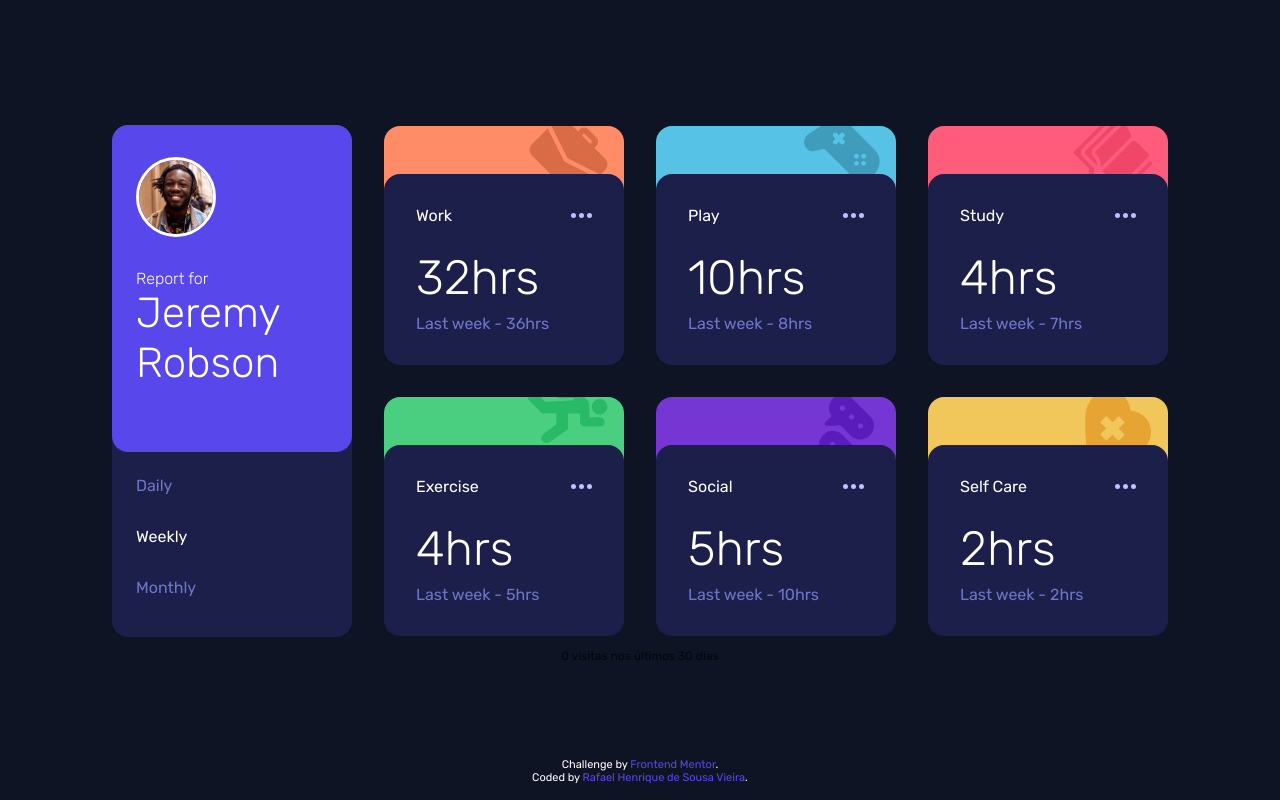
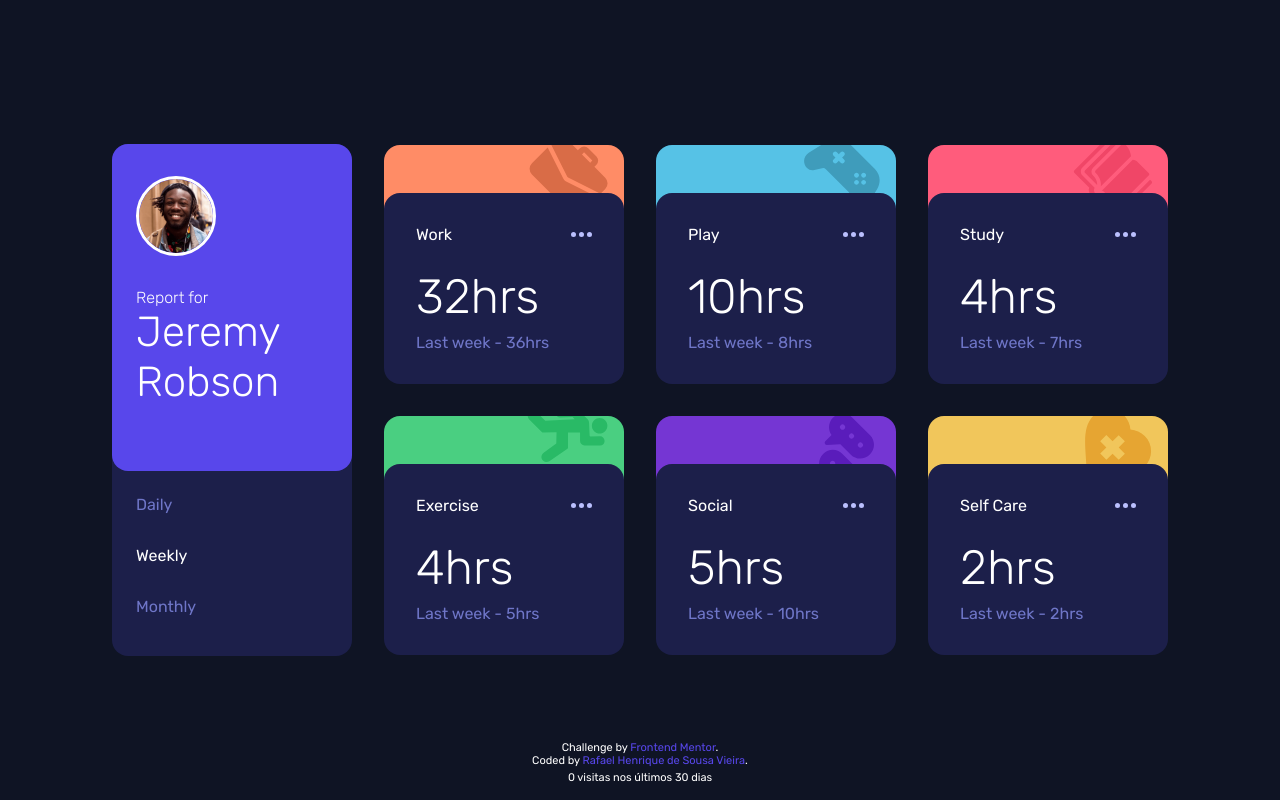
Before and after one commit to RafaelHDSV/Time-tracking-dashboard, a plain HTML site: page index.html in a window 1280 px wide. Drawn offline with Linux system fonts and the light colour scheme.

Commit message:
Align visit counter with footer credits size, color, and placement.

```diff
--- a/index.html
+++ b/index.html
@@ -138,12 +138,13 @@
   <footer class="attribution">
     <p>Challenge by <a href="https://www.frontendmentor.io?ref=challenge" target="_blank">Frontend Mentor</a>.</p>
     <p>Coded by <a href="https://github.com/RafaelHDSV" target="_blank">Rafael Henrique de Sousa Vieira</a>.</p>
+    <p id="va-visits" aria-live="polite" hidden style="margin:0.25rem 0 0;padding:0"></p>
   </footer>
 
   <script src="script.js"></script>
     <script type="module" src="js/analytics.js"></script>
 <script data-name="BMC-Widget" data-cfasync="false" src="https://cdnjs.buymeacoffee.com/1.0.0/widget.prod.min.js" data-id="vieira" data-description="Support me on Buy me a coffee!" data-message="" data-color="#FF8B64" data-position="Right" data-x_margin="18" data-y_margin="18"></script>
-    <p id="va-visits" aria-live="polite" hidden style="margin:0;padding:0.75rem 1rem;text-align:center;font-size:0.75rem;opacity:0.7"></p>
+
     <script type="module" src="js/visit-count.js"></script>
 </body>
 
--- a/style.css
+++ b/style.css
@@ -275,3 +275,15 @@ footer a:hover {
         width: 100vw;
     }
 }
+
+/* board22 visit-count */
+footer #va-visits, .attribution #va-visits {
+  margin: 0.25rem 0 0;
+  padding: 0;
+  font-size: inherit;
+  line-height: inherit;
+  color: inherit;
+  opacity: inherit;
+  text-align: inherit;
+  background: transparent;
+}
```
